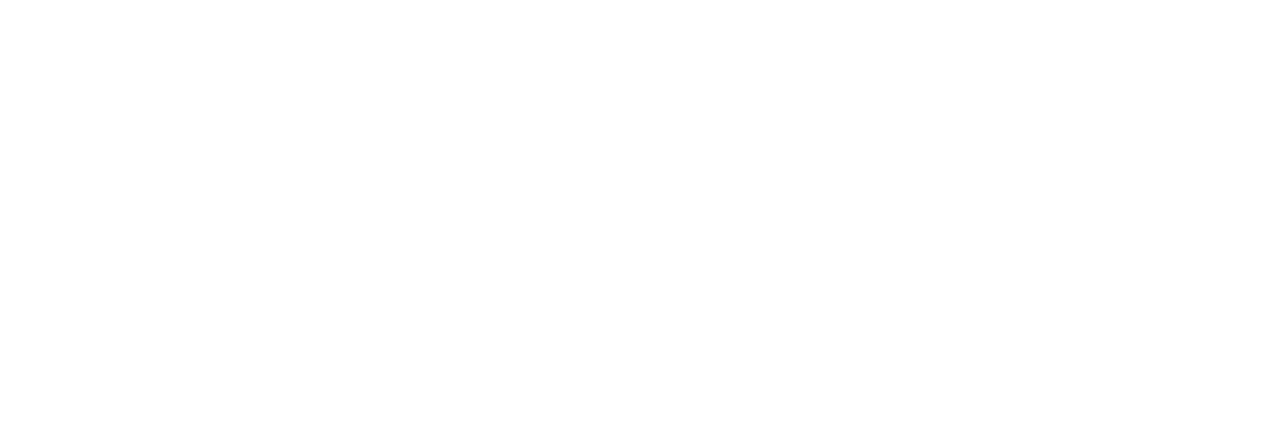
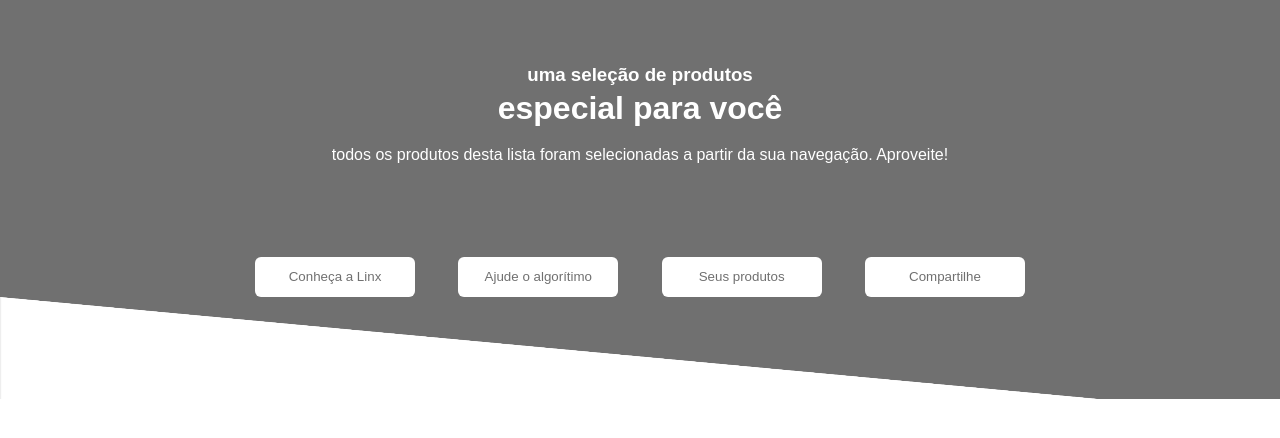
Before and after one commit to LhaisCosta99/Landing-Page-Linx, a React (Vite) app in the folder TODO9/: page / in a window 1280 px wide. Shown: the top 438 px of the page. Built offline with nearby package versions, Linux system fonts and the light colour scheme.

Commit message:
componentização da home page

```diff
--- a/TODO9/index.html
+++ b/TODO9/index.html
@@ -7,6 +7,12 @@
     <title>Vite + React</title>
   </head>
   <body>
+    <style>
+      body{
+        margin: 0;
+        padding: 0;
+      }
+    </style>
     <div id="root"></div>
     <script type="module" src="/src/main.jsx"></script>
   </body>
--- a/TODO9/src/App.css
+++ b/TODO9/src/App.css
@@ -1,41 +1,10 @@
 #root {
-  max-width: 1280px;
-  margin: 0 auto;
-  padding: 2rem;
+  margin: 0;
+  padding: 0;
   text-align: center;
 }
 
-.logo {
-  height: 6em;
-  padding: 1.5em;
-  will-change: filter;
+.Home{
+  display: flex;
+  flex-direction: column;
 }
-.logo:hover {
-  filter: drop-shadow(0 0 2em #646cffaa);
-}
-.logo.react:hover {
-  filter: drop-shadow(0 0 2em #61dafbaa);
-}
-
-@keyframes logo-spin {
-  from {
-    transform: rotate(0deg);
-  }
-  to {
-    transform: rotate(360deg);
-  }
-}
-
-@media (prefers-reduced-motion: no-preference) {
-  a:nth-of-type(2) .logo {
-    animation: logo-spin infinite 20s linear;
-  }
-}
-
-.card {
-  padding: 2em;
-}
-
-.read-the-docs {
-  color: #888;
-}
--- a/TODO9/src/App.jsx
+++ b/TODO9/src/App.jsx
@@ -1,8 +1,13 @@
 import { useState } from 'react'
 import './App.css'
+import Home from './pages/Home'
 
 function App() {
-
+  return (
+    <div>
+      <Home />
+    </div>
+  )
 }
 
 export default App
--- /dev/null
+++ b/TODO9/src/components/Button/Button.css
@@ -0,0 +1,8 @@
+button{
+    width: 160px;
+    height: 40px;
+    background-color: #FFFFFF;
+    color: #707070;
+    border: none;
+    border-radius: 6px;
+}
--- /dev/null
+++ b/TODO9/src/components/Button/Button.jsx
@@ -0,0 +1,7 @@
+import './Button.css'
+
+export default function Button({texto}){
+    return (
+        <button>{texto}</button>
+    )
+}
--- a/TODO9/src/components/Header/Header.css
+++ b/TODO9/src/components/Header/Header.css
@@ -0,0 +1,41 @@
+header {
+    display: flex;
+    flex-direction: column;
+    align-items: center;
+    color: #FFFFFF;
+    width: 100%;
+    height: 399px;
+    background: #707070 0% 0% no-repeat padding-box;
+    opacity: 1;
+    font-family: Arial, Helvetica, sans-serif;
+    border-spacing: 2px;
+    z-index: 1;
+}
+
+header > img{
+    margin-top: 0;
+    height: 30%;
+    width: 100%;
+    z-index: 2;
+}
+
+header > h1 {
+    margin-bottom: 3px;
+    margin-top: 3px;
+    z-index: 3;
+}
+
+header > h3 {
+    margin-bottom: 1px;
+    margin-top: 5%;
+    z-index: 3;
+}
+
+header > div {
+    display: flex;
+    justify-content: space-between;
+    width: 770px;
+    height: 50px;
+    margin-top: 6%;
+    z-index: 3;
+}
--- a/TODO9/src/components/Header/Header.jsx
+++ b/TODO9/src/components/Header/Header.jsx
@@ -0,0 +1,20 @@
+import './Header.css'
+import triangule from '../../assets/triangule.png'
+import Button from '../Button/Button'
+
+export default function Header(){
+    return(
+        <header>
+            <h3>uma seleção de produtos</h3>
+            <h1>especial para você</h1>
+            <p>todos os produtos desta lista foram selecionadas a partir da sua navegação. Aproveite!</p>
+            <div>
+                <Button texto="Conheça a Linx"/>
+                <Button texto="Ajude o algorítimo"/>
+                <Button texto="Seus produtos"/>
+                <Button texto="Compartilhe"/>
+            </div>
+            <img src={ triangule } alt="" />
+        </header>
+    )
+}
--- /dev/null
+++ b/TODO9/src/components/Main/Main.css
@@ -0,0 +1,7 @@
+main{
+    border-top: 50px solid rgb(255, 255, 255);
+    border-left: 25px solid transparent;
+    border-right: 25px solid transparent;
+    height: 0;
+    width: 50px;
+}
--- /dev/null
+++ b/TODO9/src/components/Main/Main.jsx
@@ -0,0 +1,7 @@
+import "./Main.css"
+
+export default function Main(){
+    return(
+        <main></main>
+    )
+}
--- a/TODO9/src/index.css
+++ b/TODO9/src/index.css
@@ -1,70 +1,4 @@
 :root {
-  font-family: Inter, Avenir, Helvetica, Arial, sans-serif;
-  font-size: 16px;
-  line-height: 24px;
-  font-weight: 400;
-
-  color-scheme: light dark;
-  color: rgba(255, 255, 255, 0.87);
-  background-color: #242424;
-
-  font-synthesis: none;
-  text-rendering: optimizeLegibility;
-  -webkit-font-smoothing: antialiased;
-  -moz-osx-font-smoothing: grayscale;
-  -webkit-text-size-adjust: 100%;
+  margin: 0;
+  padding: 0;
 }
-
-a {
-  font-weight: 500;
-  color: #646cff;
-  text-decoration: inherit;
-}
-a:hover {
-  color: #535bf2;
-}
-
-body {
-  margin: 0;
-  display: flex;
-  place-items: center;
-  min-width: 320px;
-  min-height: 100vh;
-}
-
-h1 {
-  font-size: 3.2em;
-  line-height: 1.1;
-}
-
-button {
-  border-radius: 8px;
-  border: 1px solid transparent;
-  padding: 0.6em 1.2em;
-  font-size: 1em;
-  font-weight: 500;
-  font-family: inherit;
-  background-color: #1a1a1a;
-  cursor: pointer;
-  transition: border-color 0.25s;
-}
-button:hover {
-  border-color: #646cff;
-}
-button:focus,
-button:focus-visible {
-  outline: 4px auto -webkit-focus-ring-color;
-}
-
-@media (prefers-color-scheme: light) {
-  :root {
-    color: #213547;
-    background-color: #ffffff;
-  }
-  a:hover {
-    color: #747bff;
-  }
-  button {
-    background-color: #f9f9f9;
-  }
-}
--- /dev/null
+++ b/TODO9/src/pages/Home.jsx
@@ -0,0 +1,11 @@
+import Header from "../components/Header/Header";
+import Main from "../components/Main/Main";
+
+export default function Home(){
+    return(
+        <div className="Home">
+            <Header />
+            <Main />
+        </div>
+    )
+}
```
Also changed, not shown: TODO9/src/assets/triangule.png (added), TODO9/src/assets/triangule.svg (added).
